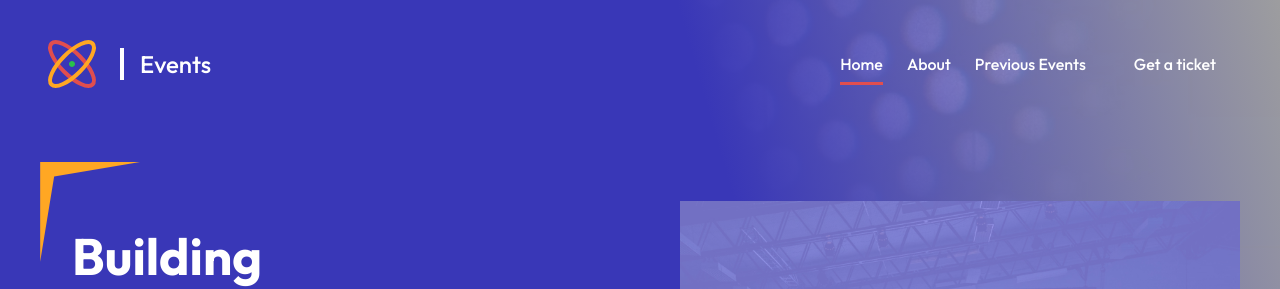
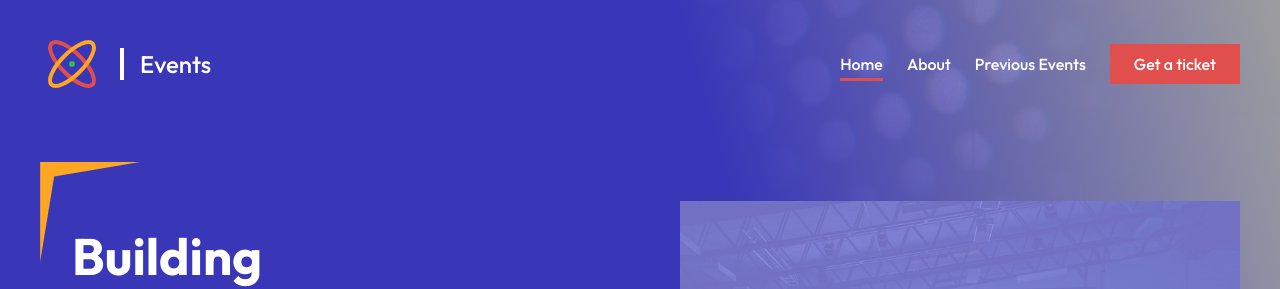
Before and after one commit to adriel-mp3/events, a React (Vite) app: page / in a window 1280 px wide. Shown: the top 289 px of the page. Built offline with nearby package versions, Linux system fonts and the light colour scheme.

Commit message:
:recycle: refactor(components): refactor header into smaller components

```diff
--- a/src/components/Header/Header.jsx
+++ b/src/components/Header/Header.jsx
@@ -1,112 +1,43 @@
 import React from "react";
-import { NavLink, useLocation } from "react-router-dom";
 import Button from "../Button/Button";
-import logo from "../../assets/images/logo.svg";
 import ModalLogin from "../Modal/ModalLogin";
-import open from "../../assets/images/open.svg";
-import close from "../../assets/images/close.svg";
 import useMedia from "../../hooks/useMedia";
 import useToggle from "../../hooks/useToggle";
+import Logo from "./Logo";
+import MenuHamburger from "./MenuHamburger";
+import NavMenu from "./NavMenu";
 
 const Header = () => {
-  const { pathname } = useLocation();
   const [modal, setModal] = useToggle(false);
   const [menu, setMenu] = useToggle(false);
   const mobile = useMedia("(max-width: 1024px)");
 
-  function handleClickGetTicket() {
+  function toggleGetTicketModal() {
     setModal();
     if (menu) {
       setMenu();
     }
   }
 
-  function handleClickMenu() {
+  function toggleMenuMobile() {
     if (mobile) {
       setMenu();
     }
   }
 
   return (
-    <div className="justify-center w-screen ">
-      <header className="flex max-w-[1600px] justify-between py-8 mx-auto mb-16 px-10">
-        <div className="flex items-center gap-4">
-          <img src={logo} alt="Events logo" />
-          <span className="flex items-center gap-4 text-2xl-bold text-white-100  before:content-[''] before:block before:w-[0.25rem] before:h-8 before:bg-white-100">
-            Events
-          </span>
-        </div>
-        <button className={"lg:hidden block"} onClick={handleClickMenu}>
-          <img src={menu ? close : open} alt="Menu icon" />
-        </button>
-        <nav
-          className={`lg:flex items-center lg:gap-6 ${
-            menu
-              ? "flex flex-col text-center gap-4 bg-purple-100 w-screen h-[100%] absolute z-20 left-0 top-0 pt-9"
-              : "hidden"
-          }`}
-        >
-          {menu && (
-            <div className="flex items-center gap-4 w-screen justify-between">
-              <div className="flex items-center gap-4 px-10">
-                <img src={logo} alt="Events logo" />
-                <span className="flex items-center gap-4 2xl-bold text-white-100 font-medium before:content-[''] before:block before:w-[0.25rem] before:h-8 before:bg-white-100">
-                  Menu
-                </span>
-              </div>
-              <button className="block pr-10" onClick={handleClickMenu}>
-                <img src={menu ? close : open} alt="Menu icon" />
-              </button>
-            </div>
-          )}
-          <ul
-            className="flex lg:flex-row flex-col gap-4 lg:items-center text-base-bold text-white-100 font-medium lg:gap-6"
-            onClick={handleClickMenu}
-          >
-            <li>
-              <NavLink
-                to="/"
-                end
-                className={`py-2   ${
-                  pathname === "/" ? "border-b-[3px] border-red" : ""
-                }`}
-              >
-                Home
-              </NavLink>
-            </li>
-            <li>
-              <NavLink
-                to="/about"
-                className={`py-2 ${
-                  pathname === "/about" ? "border-b-[3px] border-red" : ""
-                }`}
-              >
-                About
-              </NavLink>
-            </li>
-            <li>
-              <NavLink
-                to="/previous-events"
-                className={`py-2 ${
-                  pathname === "/previous-events"
-                    ? "border-b-[3px] border-red"
-                    : ""
-                }`}
-              >
-                Previous Events
-              </NavLink>
-            </li>
-          </ul>
-          <Button
-            style={`bg-red ${menu ? "justify-start align mt-10" : ""}`}
-            onClick={handleClickGetTicket}
-          >
+    <>
+      <header className="container justify-between py-8 mb-16">
+        <Logo isOpen={menu} />
+        <MenuHamburger onClick={toggleMenuMobile} isOpen={menu} />
+        <NavMenu isMenuOpen={menu} toggleMenu={toggleMenuMobile}>
+          <Button color={"bg-red"} onClick={toggleGetTicketModal}>
             Get a ticket
           </Button>
-        </nav>
+        </NavMenu>
       </header>
       <ModalLogin modal={modal} setModal={setModal} />
-    </div>
+    </>
   );
 };
 
```
